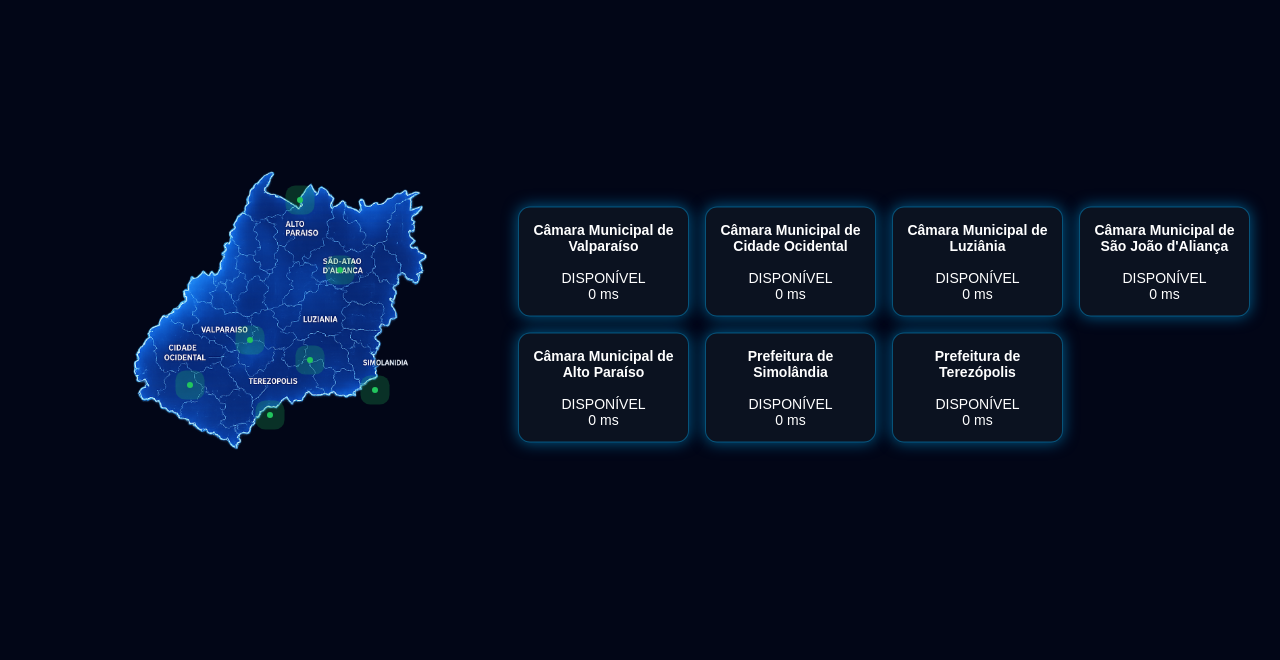
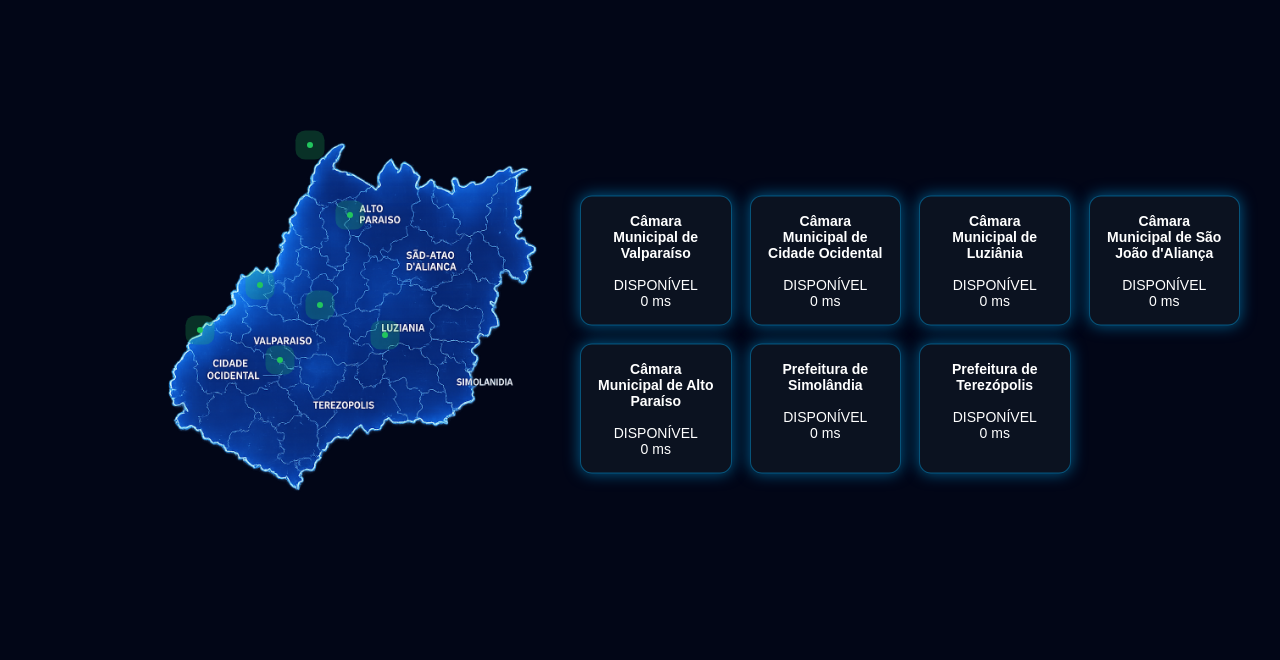
Before and after one commit to besttecsystem2025-cell/painel-noc-transparencia, a Flask app: page / in a window 1280 px wide. Shown: the part 237-897 px from the top of the page. Before the commit the page ends 688 px from the top, so only its background shows below. Run offline with Flask 3, Linux system fonts and the light colour scheme; data that the repository does not hold is empty.

Commit message:
Update dashboard.html

```diff
--- a/templates/dashboard.html
+++ b/templates/dashboard.html
@@ -49,9 +49,9 @@ margin-top:6px;
 
 .container{
 display:grid;
-grid-template-columns:40% 60%;
+grid-template-columns:45% 55%;
 height:calc(100vh - 150px);
-padding:10px 30px;
+padding:10px 40px;
 align-items:center;
 }
 
@@ -59,8 +59,8 @@ align-items:center;
 
 .mapa{
 position:relative;
-width:520px;
-height:520px;
+width:650px;
+height:650px;
 margin:auto;
 overflow:hidden;
 }
@@ -106,7 +106,7 @@ box-shadow:0 0 0 0 rgba(34,197,94,0);
 
 }
 
-/* POSIÇÃO DAS CIDADES */
+/* POSIÇÃO DAS CIDADES (NÃO ALTEREI) */
 
 #altoparaiso{top:135px;left:270px;}
 #saojoao{top:205px;left:310px;}
@@ -121,13 +121,13 @@ box-shadow:0 0 0 0 rgba(34,197,94,0);
 .cards{
 display:grid;
 grid-template-columns:repeat(4,1fr);
-gap:16px;
+gap:18px;
 }
 
 .card{
 background:#0b1220;
 border-radius:12px;
-padding:14px;
+padding:16px;
 font-size:14px;
 text-align:center;
 border:1px solid rgba(0,180,255,.4);
@@ -164,8 +164,8 @@ gap:40px;
 }
 
 .mapa{
-width:420px;
-height:420px;
+width:520px;
+height:520px;
 }
 
 .cards{
```
